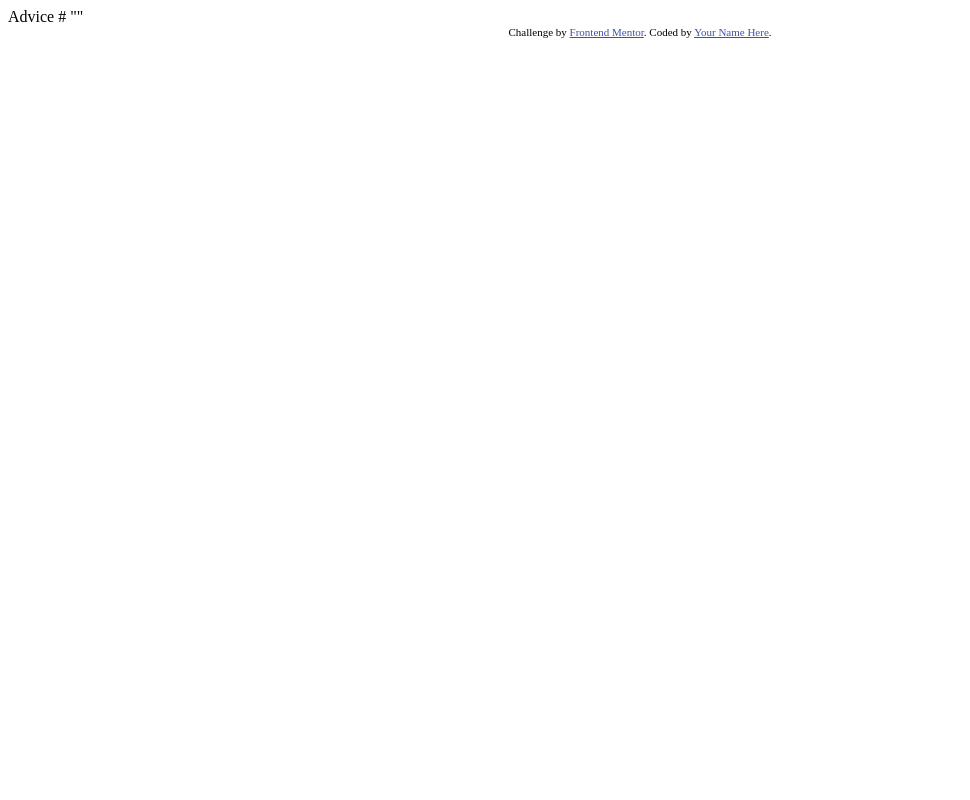
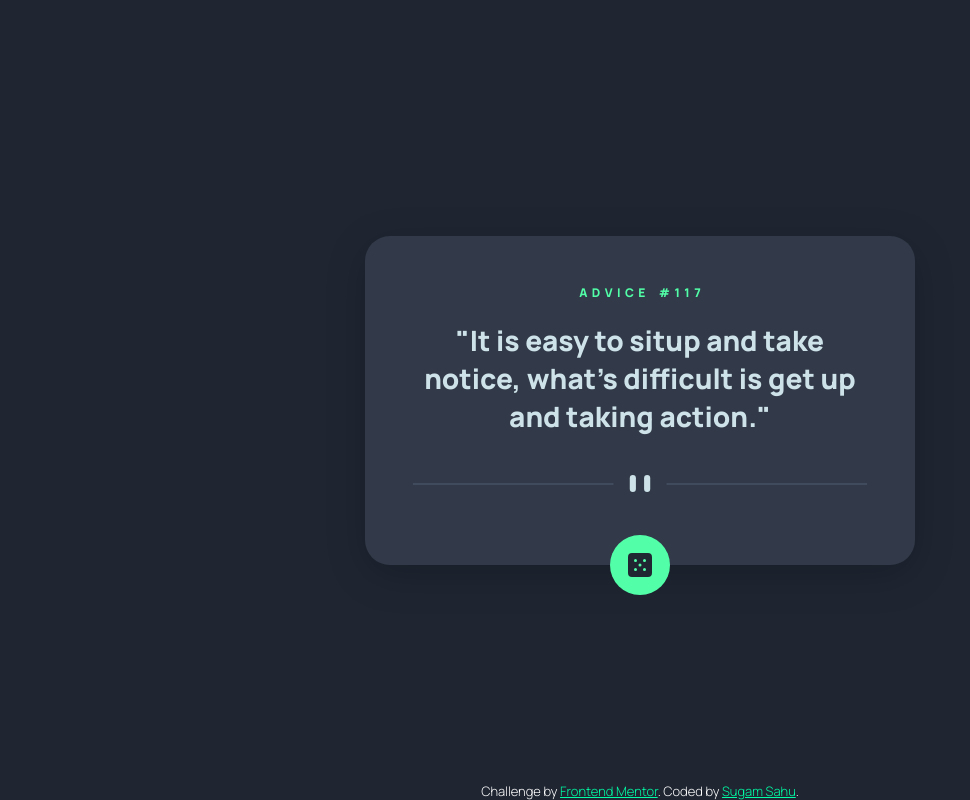
Before and after one commit to iSugam/frontend-mentor-advice-generator, a plain HTML site: page index.html in a window 1280 px wide. Shown: the whole page, without its empty margins (0-970 px from the left). Drawn offline with Linux system fonts and the light colour scheme.

Commit message:
Challenge Complete.

```diff
--- a/index.html
+++ b/index.html
@@ -8,21 +8,56 @@
 
   <title>Frontend Mentor | Advice generator app</title>
 
-  <!-- Feel free to remove these styles or customise in your own stylesheet 👍 -->
-  <style>
-    .attribution { font-size: 11px; text-align: center; }
-    .attribution a { color: hsl(228, 45%, 44%); }
-  </style>
+  <!-- CSS file -->
+  <link rel="stylesheet" href="styles.css">
+
+  <!-- JavaScript file -->
+  <script defer src="script.js"></script>
+
 </head>
 <body>
 
-  Advice #<!-- Advice ID goes here -->
+  <div class="container">
+    <!-- Advice ID goes here -->
+    <div class="advice-id">
+      <span>A</span>
+      <span>D</span>
+      <span>V</span>
+      <span>I</span>
+      <span>C</span>
+      <span>E</span>
 
-  "<!-- Advice text goes here -->"
+      <span class="id-num">#</span>
+      <span>1</span>
+      <span>1</span>
+      <span>7</span>
+    </div>
+
+    <!-- Advice text goes here -->
+    <div class="advice-text">
+      <p>"It is easy to situp and take notice, what's difficult is get up and taking action."</p>
+    </div>
+
+    <div class="divider">
+      <!-- Desktop Divider -->
+      <div class="desktop-divider">
+        <img src="images/pattern-divider-desktop.svg" alt="">
+      </div>
+
+      <!-- Mobile Deivider -->
+      <div class="mobile-divider">
+        <img src="images/pattern-divider-desktop.svg" alt="">
+      </div>
+    </div>
+
+    <div class="dice-icon">
+      <img src="images/icon-dice.svg" alt="">
+    </div>
+  </div>
 
   <div class="attribution">
     Challenge by <a href="https://www.frontendmentor.io?ref=challenge" target="_blank">Frontend Mentor</a>.
-    Coded by <a href="#">Your Name Here</a>.
+    Coded by <a href="https://www.frontendmentor.io/profile/iSugam" target="_blank">Sugam Sahu</a>.
   </div>
 </body>
 </html>
--- /dev/null
+++ b/styles.css
@@ -0,0 +1,156 @@
+/* Google Fonts */
+@import url('https://fonts.googleapis.com/css2?family=Manrope:wght@300;400;800&display=swap');
+
+*, *::before, *::after {
+    box-sizing: border-box;
+    margin: 0;
+    padding: 0;
+}
+
+body {
+    margin: 0;
+    padding: 0;
+    font-family: 'Manrope', sans-serif;
+    font-weight: 800;
+    display: flex;
+    align-items: center;
+    justify-content: center;
+    min-height: 100vh;
+    width: 100%;
+    background-color: hsl(218, 23%, 16%);
+}
+
+/**************** Container Style ****************/
+.container {
+    width: 550px;
+    text-align: center;
+    height: max-content;
+    display: grid;
+    border-radius: 25px;
+    gap: 20px;
+    background-color: hsl(217, 19%, 24%);
+    padding: 3rem;
+    box-shadow: 0 10px 40px rgb(0 0 0 / .2);
+    position: relative;
+}
+
+/****** Advice ID ******/
+.container .advice-id {
+    color: hsl(150, 100%, 66%);
+    font-size: 12px;
+}
+.container .advice-id span {
+    margin: 0 1px;
+}
+
+.container .advice-id .id-num {
+    margin-left: 10px;
+}
+
+/****** Advice TEXT ******/
+.container .advice-text {
+    color: hsl(193, 38%, 86%);
+    font-size: 28px;
+    margin-bottom: 20px;
+}
+
+
+/****** DIVIDER Image DESKTOP ******/
+.desktop-divider {
+    width: inherit;
+    margin-bottom: 20px;
+}
+
+.desktop-divider img {
+    width: 100%;
+}
+
+/****** DIVIDER Image MOBILE ******/
+.mobile-divider {
+    display: none;
+}
+
+/* DICE Icon */
+.dice-icon {
+    position: absolute;
+    top: calc(100% - 30px);
+    left: calc(50% - 30px);
+    width: 60px;
+    aspect-ratio: 1/1;
+    display: flex;
+    align-items: center;
+    justify-content: center;
+    border-radius: 50%;
+    background-color: hsl(150, 100%, 66%);
+    cursor: pointer;
+    transition: box-shadow .3s;
+}
+
+.dice-icon:hover {
+    border-radius: 50%;
+    box-shadow: 0 0 20px hsl(150, 100%, 66%),
+                inset 0 0 10px hsl(150, 100%, 66%);
+}
+
+@media (max-width: 586px) {
+
+    body {
+        min-height: 100%;
+    }
+
+    .container {
+        width: 90%;
+        margin-top: 20vh;
+        padding: 3rem 1.5rem;
+        border-radius: 12px;
+    }
+
+    /****** Advice TEXT ******/
+    .container .advice-text {
+        color: hsl(193, 38%, 86%);
+        font-size: 24px;
+    }
+
+    /****** DIVIDER Image DESKTOP ******/
+    .desktop-divider {
+        display: none;
+    }
+    /****** DIVIDER Image MOBILE ******/
+    .mobile-divider {
+        display: block;
+    }
+
+    .mobile-divider img {
+        width: 295px;
+        height: 16px;
+        margin-left: -3px;
+    }
+    .attribution {
+        top: 110%;
+    }
+}
+
+@media (max-width: 375px) {
+    .mobile-divider {
+        width: inherit;
+    }
+
+    .mobile-divider img {
+        width: 100%;
+        aspect-ratio: 1/1;
+        margin-left: 0;
+    }
+}
+
+.attribution {
+    font-size: 13px;
+    text-align: center;
+    position: absolute;
+    bottom: 0;
+    color: #fff;
+    font-weight: 300;
+}
+
+.attribution a {
+    color: hsl(159, 100%, 50%);
+}
```
Also changed, not shown: images/github-ss/solution-desktop.png (added), images/github-ss/solution-mobile.png (added), 1 other file.
